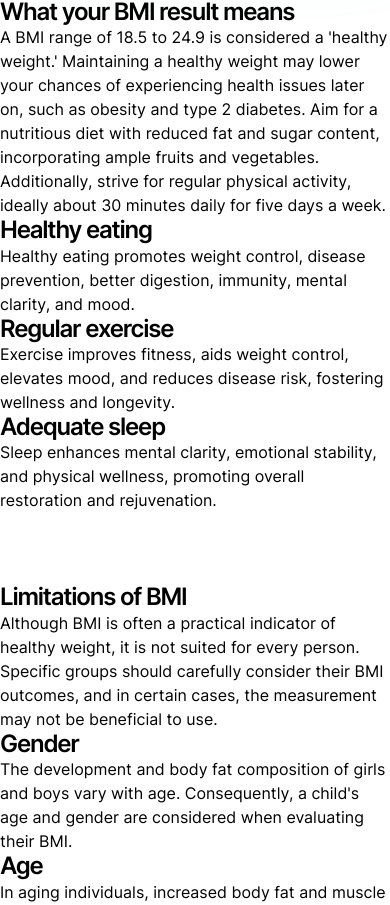
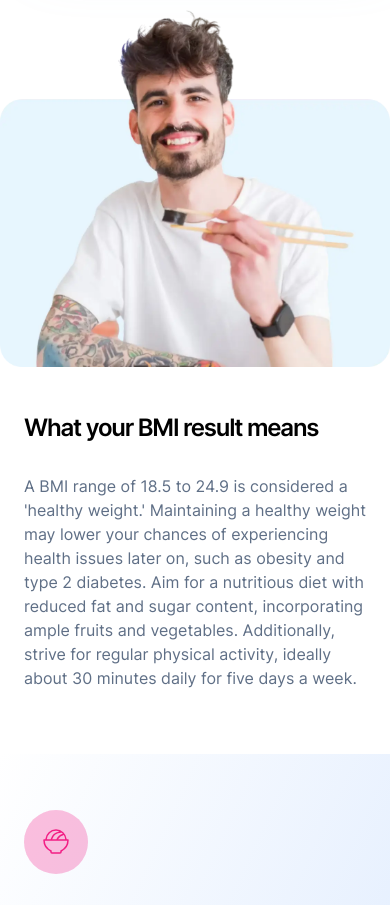
Before and after one commit to orphandeity/bmi-calculator, a Svelte app: page / in a window 390 px wide. Shown: the part 1092-1997 px from the top of the page. Built offline with nearby package versions, Linux system fonts and the light colour scheme.

Commit message:
information section mobile styles

```diff
--- a/src/App.svelte
+++ b/src/App.svelte
@@ -1,6 +1,10 @@
 <script lang="ts">
   import logo from "./assets/images/logo.svg";
   import Card from "./card.svelte";
+  import image_man_eating from "./assets/images/image-man-eating.webp";
+  import icon_eating from "./assets/images/icon-eating.svg";
+  import icon_exercise from "./assets/images/icon-exercise.svg";
+  import icon_sleep from "./assets/images/icon-sleep.svg";
 </script>
 
 <div class="container">
@@ -19,7 +23,9 @@
     <Card />
   </main>
 
-  <section>
+  <section class="information">
+    <img src={image_man_eating} alt="man eating sushi roll with chopsticks" />
+
     <h2>What your BMI result means</h2>
 
     <p>
@@ -33,6 +39,9 @@
 
     <ul>
       <li>
+        <div class="eating">
+          <img src={icon_eating} alt="" />
+        </div>
         <h3>Healthy eating</h3>
         <p>
           Healthy eating promotes weight control, disease prevention, better
@@ -41,6 +50,9 @@
       </li>
 
       <li>
+        <div class="exercise">
+          <img src={icon_exercise} alt="" />
+        </div>
         <h3>Regular exercise</h3>
         <p>
           Exercise improves fitness, aids weight control, elevates mood, and
@@ -49,6 +61,9 @@
       </li>
 
       <li>
+        <div class="sleep">
+          <img src={icon_sleep} alt="" />
+        </div>
         <h3>Adequate sleep</h3>
         <p>
           Sleep enhances mental clarity, emotional stability, and physical
@@ -138,4 +153,40 @@
     width: 2.5rem;
     height: 2.5rem;
   }
+
+  .information h2 {
+    margin: 3rem 1.5rem 0;
+  }
+  .information p {
+    color: var(--color-dark-electric-blue);
+  }
+  .information > p {
+    margin: 2rem 1.5rem 4rem;
+  }
+  .information ul {
+    background: var(--gradient-1);
+    padding: 3.5rem 1.5rem;
+    display: flex;
+    flex-direction: column;
+    gap: 2.5rem;
+  }
+  .information li > :first-child {
+    width: 4rem;
+    height: 4rem;
+    border-radius: var(--radius-full);
+    display: grid;
+    place-items: center;
+  }
+  .eating {
+    background: var(--color-red);
+  }
+  .exercise {
+    background: var(--color-yellow);
+  }
+  .sleep {
+    background: var(--color-green);
+  }
+  .information h3 {
+    margin: 2rem 0 1.5rem;
+  }
 </style>
--- a/src/app.css
+++ b/src/app.css
@@ -8,6 +8,10 @@
   --color-gunmetal: hsla(215 31% 21% / 1);
   --color-dark-electric-blue: hsla(215 17% 45% / 1);
 
+  --color-red: hsla(331 89% 53% / 0.15);
+  --color-yellow: hsla(29 92% 58% / 0.15);
+  --color-green: hsla(180 70% 45% / 0.15);
+
   --color-blue-bg: hsla(227 92% 58% / 0.15);
 
   --color-white: hsla(0 0% 100% / 1);
@@ -15,6 +19,12 @@
 
   --color-gradient-1: hsla(216 95% 92% / 1);
   --color-gradient-2: hsla(184 95% 92% / 0);
+
+  --gradient-1: linear-gradient(
+    to top left,
+    var(--color-gradient-1),
+    var(--color-gradient-2)
+  );
 
   --color-shadow: hsla(211 40% 69% / 0.25);
 
@@ -81,6 +91,12 @@ p {
   line-height: 150%;
 }
 
+ul,
+ol,
+menu {
+  list-style: none;
+}
+
 input,
 textarea,
 label,
@@ -92,3 +108,10 @@ option {
   font-weight: inherit;
   color: inherit;
 }
+
+img,
+picture {
+  display: block;
+  max-width: 100%;
+  height: auto;
+}
--- a/src/card.svelte
+++ b/src/card.svelte
@@ -66,11 +66,7 @@
     inset: 0;
     height: 60%;
     z-index: -1;
-    background: linear-gradient(
-      to top left,
-      var(--color-gradient-1),
-      var(--color-gradient-2)
-    );
+    background: var(--gradient-1);
     border-bottom-left-radius: var(--radius-lg);
     border-bottom-right-radius: var(--radius-lg);
   }
```
